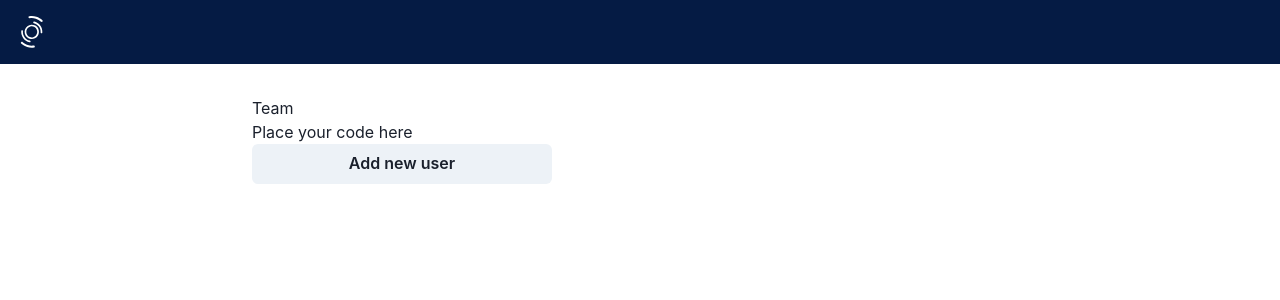
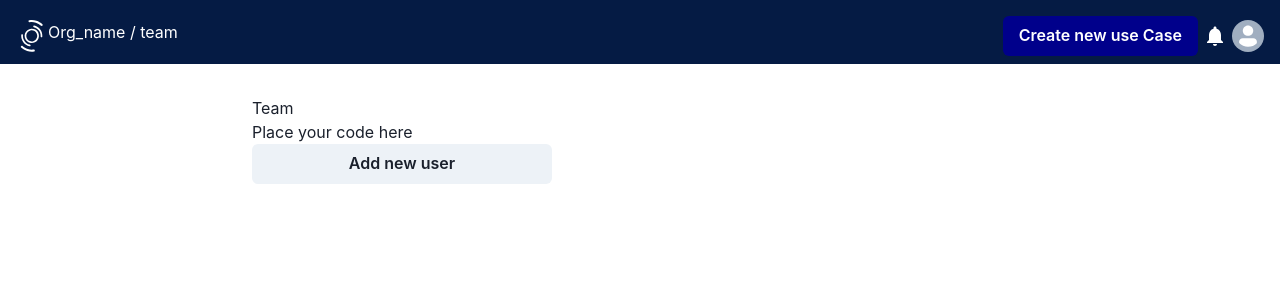
Before and after one commit to ahmd199106/frontend-challenge-skeleton, a Next.js app: page /users in a window 1280 px wide. Shown: the top 300 px of the page. Built offline with nearby package versions, Linux system fonts and the light colour scheme.

Commit message:
feat(Heaader.tsx): update header to receive a fallback avatar logo

```diff
--- a/components/shared/Header.tsx
+++ b/components/shared/Header.tsx
@@ -1,12 +1,39 @@
 import Image from 'next/image'
 import styles from '../../styles/Header.module.scss'
+import { Avatar, Button, Flex, Icon, Text } from '@chakra-ui/react';
+import { BellIcon, AddIcon, WarningIcon } from '@chakra-ui/icons';
+import router from 'next/router';
 
-const Header = (): JSX.Element => (
-  <div className={styles.header}>
-    <div>
-      <Image src="/logo.svg" alt="Logo" height="32" width="32" />
+
+const Header = ({ logo }): JSX.Element => {
+  const onCLickButton = () => {
+    router.push(`/`);
+  };
+  return (
+    <div className={styles.header}>
+      <div>
+        <Flex direction='row' justify='space-between' align='center'>
+          <Flex>
+            <Image
+              src='/logo.svg'
+              alt='Logo'
+              height='32'
+              width='32'
+              onClick={onCLickButton}
+            />
+            <Text color='white'>Org_name / team</Text>
+          </Flex>
+          <Flex align='center' justify='space-evenly'>
+            <Button bg='darkblue' color='white'>
+              Create new use Case
+            </Button>
+            <BellIcon color='white' w={6} h={6} ml='5px' />
+            <Avatar w={8} h={8} ml='5px' src={logo} pb='3px' />
+          </Flex>
+        </Flex>
+      </div>
     </div>
-  </div>
-)
+  );
+};
 
 export default Header;
```
